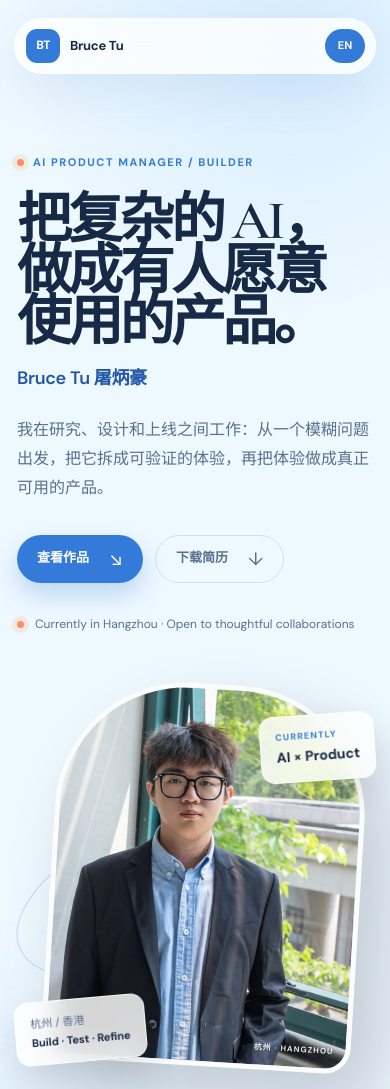
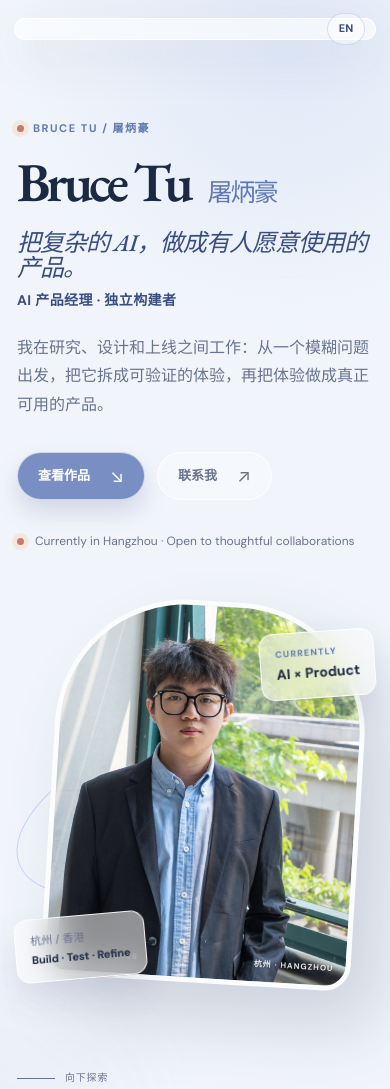
Before and after one commit to Bruce-778/Bruce-778.github.io, a website built with Vite: page index.html in a window 390 px wide. Shown: the top 1089 px of the page. Built offline with nearby package versions, Linux system fonts and the light colour scheme.

Commit message:
Refine editorial intro and project previews

```diff
--- a/src/main.js
+++ b/src/main.js
@@ -5,19 +5,22 @@ const content = {
     nav: [
       ['intro', '首页'],
       ['about', '关于'],
+      ['path', 'AI 路径'],
       ['work', '作品'],
       ['journey', '轨迹'],
       ['contact', '联系'],
     ],
     brandRole: 'AI 产品经理 · 独立构建者',
     hero: {
-      eyebrow: 'AI PRODUCT MANAGER / BUILDER',
-      title: '把复杂的 AI，做成有人愿意使用的产品。',
-      subtitle: 'Bruce Tu 屠炳豪',
+      eyebrow: 'BRUCE TU / 屠炳豪',
+      title: 'Bruce Tu',
+      nameCn: '屠炳豪',
+      motto: '把复杂的 AI，做成有人愿意使用的产品。',
+      subtitle: 'AI 产品经理 · 独立构建者',
       body: '我在研究、设计和上线之间工作：从一个模糊问题出发，把它拆成可验证的体验，再把体验做成真正可用的产品。',
       note: 'Currently in Hangzhou · Open to thoughtful collaborations',
       primary: '查看作品',
-      secondary: '下载简历',
+      secondary: '联系我',
       portraitAlt: '屠炳豪的肖像照片',
       floating: ['AI × Product', '杭州 / 香港', 'Build · Test · Refine'],
     },
@@ -34,8 +37,18 @@ const content = {
       ],
       chips: ['AI 产品设计', '用户研究', '全栈原型', '学习科学', '增长与转化'],
     },
+    path: {
+      kicker: '02 / AI PRODUCT PATH',
+      title: '从真实问题出发，走到可用的产品。',
+      body: '我把 AI 产品看作一条完整路径：理解用户的处境，找到最值得解决的问题，设计清晰的交互，再用快速迭代把想法交付到真实世界。',
+      focusLabel: 'AI 产品路径',
+      focus: '用户问题 → 产品策略 → 体验设计 → 0→1 交付 → 数据迭代',
+      intentLabel: '求职意向 / Career focus',
+      intent: '产品经理 · Product Manager',
+      intentBody: '希望继续在 AI 产品方向工作，把研究、设计与工程协作起来，做出真正有人愿意使用的产品。',
+    },
     work: {
-      kicker: '02 / SELECTED WORK',
+      kicker: '03 / SELECTED WORK',
       title: '把想法推到真实世界里。',
       intro: '两个已经上线的产品，记录我如何从需求、交互一路做到上线和迭代。',
       visit: '访问项目 ↗',
@@ -74,7 +87,7 @@ const content = {
       ],
     },
     journey: {
-      kicker: '03 / JOURNEY',
+      kicker: '04 / JOURNEY',
       title: '沿着问题走，也沿着人走。',
       intro: '每一段经历都让我更接近同一个问题：如何让技术更有用，也更像人在使用。',
       items: [
@@ -87,7 +100,7 @@ const content = {
       credentials: 'GCCCE 2025 · ICIC 2026 · EMNLP 2025 · 优秀本科毕业论文 · 4 项软件著作权',
     },
     contact: {
-      kicker: '04 / CONTACT',
+      kicker: '05 / CONTACT',
       title: '如果你也在把一个好想法变成现实，欢迎来聊。',
       body: '我对 AI 产品、教育科技、旅行体验和真实用户反馈保持长期兴趣。',
       cta: '发一封邮件',
@@ -105,19 +118,22 @@ const content = {
     nav: [
       ['intro', 'Intro'],
       ['about', 'About'],
+      ['path', 'AI Path'],
       ['work', 'Work'],
       ['journey', 'Journey'],
       ['contact', 'Contact'],
     ],
     brandRole: 'AI Product Manager · Builder',
     hero: {
-      eyebrow: 'AI PRODUCT MANAGER / BUILDER',
-      title: 'I turn complex AI into products people want to use.',
-      subtitle: 'Bruce Tu · 屠炳豪',
+      eyebrow: 'BRUCE TU / 2026',
+      title: 'Bruce Tu',
+      nameCn: '屠炳豪',
+      motto: 'I turn complex AI into products people want to use.',
+      subtitle: 'AI Product Manager · Independent Builder',
       body: 'I work between research, design, and launch: starting with an ambiguous problem, shaping it into a testable experience, then building the experience into something real.',
       note: 'Currently in Hangzhou · Open to thoughtful collaborations',
       primary: 'See selected work',
-      secondary: 'Download CV',
+      secondary: 'Let’s talk',
       portraitAlt: 'Portrait of Bruce Tu',
       floating: ['AI × Product', 'Hangzhou / Hong Kong', 'Build · Test · Refine'],
     },
@@ -134,8 +150,18 @@ const content = {
       ],
       chips: ['AI product design', 'User research', 'Full-stack prototyping', 'Learning sciences', 'Growth & conversion'],
     },
+    path: {
+      kicker: '02 / AI PRODUCT PATH',
+      title: 'Starting with a real problem, ending with a product people can use.',
+      body: 'I see AI product work as a complete path: understand a person’s context, find the problem worth solving, shape a clear interaction, then ship and learn from real use.',
+      focusLabel: 'AI product path',
+      focus: 'User problem → Product strategy → Experience design → 0→1 delivery → Data iteration',
+      intentLabel: 'Career focus / 求职意向',
+      intent: 'Product Manager · 产品经理',
+      intentBody: 'I want to keep working on AI products, connecting research, design, and engineering to make things people genuinely choose to use.',
+    },
     work: {
-      kicker: '02 / SELECTED WORK',
+      kicker: '03 / SELECTED WORK',
       title: 'Taking ideas into the real world.',
       intro: 'Two live products that show how I move from needs and interaction design to launch and iteration.',
       visit: 'Visit project ↗',
@@ -174,7 +200,7 @@ const content = {
       ],
     },
     journey: {
-      kicker: '03 / JOURNEY',
+      kicker: '04 / JOURNEY',
       title: 'Following the problem, and the people around it.',
       intro: 'Every chapter brings me closer to the same question: how can technology become more useful, and more human in use?',
       items: [
@@ -187,7 +213,7 @@ const content = {
       credentials: 'GCCCE 2025 · ICIC 2026 · EMNLP 2025 · Outstanding Undergraduate Thesis · 4 software copyrights',
     },
     contact: {
-      kicker: '04 / CONTACT',
+      kicker: '05 / CONTACT',
       title: 'If you are turning a good idea into something real, let’s talk.',
       body: 'I stay curious about AI products, education technology, travel experiences, and the honest signal that comes from real users.',
       cta: 'Send an email',
@@ -216,10 +242,6 @@ function render() {
       <div class="ambient ambient-one"></div>
       <div class="ambient ambient-two"></div>
       <header class="site-header">
-        <a class="brand" href="#intro" aria-label="Bruce Tu home">
-          <span class="brand-mark">BT</span>
-          <span class="brand-text"><strong>Bruce Tu</strong><small>${copy.brandRole}</small></span>
-        </a>
         <nav class="site-nav" aria-label="Primary navigation">
           ${copy.nav.map(([id, label]) => `<a href="#${id}">${label}</a>`).join('')}
         </nav>
@@ -230,12 +252,13 @@ function render() {
         <section class="hero section-pad" id="intro">
           <div class="hero-copy">
             <div class="eyebrow"><span class="eyebrow-dot"></span>${copy.hero.eyebrow}</div>
-            <h1>${copy.hero.title}</h1>
+            <h1>${copy.hero.title}<small>${copy.hero.nameCn}</small></h1>
+            <p class="hero-motto">${copy.hero.motto}</p>
             <p class="hero-subtitle">${copy.hero.subtitle}</p>
             <p class="hero-body">${copy.hero.body}</p>
             <div class="hero-actions">
               <a class="button button-primary" href="#work">${copy.hero.primary}<span>↘</span></a>
-              <a class="button button-quiet" href="/assets/bruce-tu-resume.pdf" download>${copy.hero.secondary}<span>↓</span></a>
+              <a class="button button-quiet" href="#contact">${copy.hero.secondary}<span>↗</span></a>
             </div>
             <div class="hero-note"><span class="status-dot"></span>${copy.hero.note}</div>
           </div>
@@ -260,6 +283,14 @@ function render() {
           </div>
         </section>
 
+        <section class="section-pad path-section" id="path">
+          <div class="section-heading"><span class="section-kicker">${copy.path.kicker}</span><h2>${copy.path.title}</h2><p>${copy.path.body}</p></div>
+          <div class="path-grid">
+            <div class="path-card path-flow"><span class="path-label">${copy.path.focusLabel}</span><p>${copy.path.focus}</p><div class="path-line"><i></i><i></i><i></i><i></i></div></div>
+            <div class="path-card path-intent"><span class="path-label">${copy.path.intentLabel}</span><h3>${copy.path.intent}</h3><p>${copy.path.intentBody}</p></div>
+          </div>
+        </section>
+
         <section class="work-section" id="work">
           <div class="section-pad work-inner">
             <div class="section-heading light"><span class="section-kicker">${copy.work.kicker}</span><h2>${copy.work.title}</h2><p>${copy.work.intro}</p></div>
@@ -267,14 +298,16 @@ function render() {
               ${copy.work.cards.map(card => `
                 <article class="project-card ${card.id}">
                   <div class="project-image-wrap">
-                    <img src="${card.image}" alt="${card.alt}" loading="lazy" />
-                    <div class="image-overlay"><span>${card.label}</span><span>↗</span></div>
+                    <a class="project-image-link" href="${card.url}" target="_blank" rel="noreferrer" aria-label="${copy.work.visit}: ${card.title}">
+                      <img src="${card.image}" alt="${card.alt}" loading="lazy" />
+                      <div class="image-overlay"><span>${card.label}</span><span>↗</span></div>
+                    </a>
                     ${card.logo ? `<img class="project-logo" src="/assets/xiooh-logo.png" alt="XioohTravel logo" />` : ''}
                   </div>
                   <div class="project-body">
                     <div class="project-title-row"><div><h3>${card.title}</h3><span>${card.titleEn}</span></div><a href="${card.url}" target="_blank" rel="noreferrer" aria-label="${copy.work.visit}: ${card.title}">↗</a></div>
                     <p>${card.body}</p>
-                    <div class="project-meta"><span>${card.metric}</span><span>${copy.work.visit}</span></div>
+                    <div class="project-meta"><span>${card.metric}</span><a href="${card.url}" target="_blank" rel="noreferrer">${copy.work.visit}</a></div>
                     <div class="project-tags">${card.tags.map(tag => `<span>${tag}</span>`).join('')}</div>
                   </div>
                 </article>`).join('')}
--- a/src/style.css
+++ b/src/style.css
@@ -1,22 +1,22 @@
-@import url('https://fonts.googleapis.com/css2?family=Cormorant+Garamond:wght@500;600;700&family=DM+Sans:wght@400;500;600;700&family=Noto+Sans+SC:wght@400;500;600;700&family=Noto+Serif+SC:wght@400;500;600;700&display=swap');
+@import url('https://fonts.googleapis.com/css2?family=DM+Sans:wght@400;500;600;700&family=EB+Garamond:ital,wght@0,500;0,600;0,700;1,500;1,600&family=Noto+Sans+SC:wght@400;500;600;700&family=Noto+Serif+SC:wght@400;500;600;700&display=swap');
 
 :root {
-  --ink: #162945;
-  --ink-soft: #58708d;
-  --paper: #eef8ff;
-  --paper-deep: #e3f2ff;
-  --line: rgba(62, 117, 174, .18);
-  --blue: #347bd9;
-  --blue-deep: #2257a6;
-  --blue-pale: #d9edff;
-  --orange: #ff8d69;
+  --ink: #1d2843;
+  --ink-soft: #68738e;
+  --paper: #f1f5fb;
+  --paper-deep: #e7eef8;
+  --line: rgba(56, 73, 112, .16);
+  --blue: #5f78b6;
+  --blue-deep: #3a4d80;
+  --blue-pale: #dce8f7;
+  --orange: #c87a68;
   --white: #fff;
-  --dark: #254c83;
-  --dark-soft: #3267a9;
+  --dark: #3e527f;
+  --dark-soft: #647aa9;
   --radius-lg: 30px;
   --radius-md: 18px;
   --max: 1200px;
-  --serif: 'Cormorant Garamond', 'Noto Serif SC', 'Songti SC', serif;
+  --serif: 'EB Garamond', 'Noto Serif SC', 'Songti SC', serif;
   --sans: 'DM Sans', 'Noto Sans SC', -apple-system, BlinkMacSystemFont, 'Segoe UI', sans-serif;
 }
 
@@ -29,44 +29,46 @@ button { font: inherit; }
 img { display: block; max-width: 100%; }
 .site-shell { overflow: hidden; position: relative; }
 .ambient { position: absolute; border-radius: 999px; pointer-events: none; filter: blur(3px); opacity: .65; }
-.ambient-one { width: 580px; height: 580px; top: -240px; right: -190px; background: radial-gradient(circle, rgba(190, 226, 255, .72), transparent 68%); }
-.ambient-two { width: 500px; height: 500px; top: 900px; left: -280px; background: radial-gradient(circle, rgba(111, 178, 238, .18), transparent 68%); }
+.ambient-one { width: 580px; height: 580px; top: -240px; right: -190px; background: radial-gradient(circle, rgba(209, 222, 245, .78), transparent 68%); }
+.ambient-two { width: 500px; height: 500px; top: 900px; left: -280px; background: radial-gradient(circle, rgba(164, 184, 218, .19), transparent 68%); }
 .section-pad { width: min(calc(100% - 48px), var(--max)); margin: 0 auto; }
-.site-header { position: sticky; top: 18px; z-index: 20; display: flex; align-items: center; justify-content: space-between; gap: 28px; width: min(calc(100% - 48px), 1100px); margin: 18px auto 0; padding: 10px 10px 10px 16px; border: 1px solid rgba(255,255,255,.94); border-radius: 999px; background: rgba(255,255,255,.76); box-shadow: 0 16px 50px rgba(62, 117, 174, .12); backdrop-filter: blur(18px); }
+.site-header { position: sticky; top: 18px; z-index: 20; display: flex; align-items: center; justify-content: center; gap: 28px; width: min(calc(100% - 48px), 920px); margin: 18px auto 0; padding: 10px 56px 10px 22px; border: 1px solid rgba(255,255,255,.95); border-radius: 999px; background: rgba(255,255,255,.58); box-shadow: 0 16px 50px rgba(62, 73, 112, .1); backdrop-filter: blur(22px); }
 .brand { display: inline-flex; align-items: center; gap: 10px; min-width: 200px; }
 .brand-mark { display: grid; place-items: center; width: 34px; height: 34px; border-radius: 11px; background: var(--blue); color: #fff; font-size: 12px; font-weight: 700; letter-spacing: -.05em; }
 .brand-text { display: grid; gap: 0; line-height: 1.12; }
 .brand-text strong { font-size: 14px; letter-spacing: -.02em; }
 .brand-text small { color: var(--ink-soft); font-size: 10px; margin-top: 4px; }
-.site-nav { display: flex; align-items: center; justify-content: center; gap: 26px; font-size: 12px; color: var(--ink-soft); }
+.site-nav { display: flex; align-items: center; justify-content: center; gap: 30px; font-size: 12px; color: var(--ink-soft); }
 .site-nav a { transition: color .2s ease; }
 .site-nav a:hover { color: var(--blue); }
-.lang-toggle { display: grid; place-items: center; min-width: 40px; height: 34px; border: 0; border-radius: 999px; background: var(--blue); color: #fff; font-size: 11px; font-weight: 700; cursor: pointer; transition: transform .2s ease, background .2s ease; }
-.lang-toggle:hover { transform: translateY(-2px); background: var(--blue-deep); }
-.hero { min-height: min(760px, calc(100vh - 18px)); display: grid; grid-template-columns: 1.03fr .97fr; align-items: center; gap: 80px; padding-top: 82px; padding-bottom: 90px; position: relative; }
+.lang-toggle { position: absolute; right: 10px; display: grid; place-items: center; min-width: 38px; height: 32px; border: 1px solid rgba(95,120,182,.22); border-radius: 999px; background: rgba(255,255,255,.45); color: var(--blue-deep); font-size: 11px; font-weight: 700; cursor: pointer; transition: transform .2s ease, background .2s ease; }
+.lang-toggle:hover { transform: translateY(-2px); background: rgba(255,255,255,.88); }
+.hero { min-height: min(760px, calc(100vh - 18px)); display: grid; grid-template-columns: 1.03fr .97fr; align-items: center; gap: 80px; padding-top: 88px; padding-bottom: 90px; position: relative; }
 .hero-copy { position: relative; z-index: 1; max-width: 620px; }
 .eyebrow, .section-kicker { display: flex; align-items: center; gap: 9px; color: var(--blue); font-size: 11px; font-weight: 700; letter-spacing: .14em; }
 .eyebrow-dot, .status-dot { width: 7px; height: 7px; border-radius: 50%; background: var(--orange); box-shadow: 0 0 0 5px rgba(255,157,63,.15); }
-.hero h1 { max-width: 660px; margin: 24px 0 14px; color: var(--ink); font-family: var(--serif); font-size: clamp(54px, 6.4vw, 88px); font-weight: 600; letter-spacing: -.06em; line-height: .94; }
-.hero-subtitle { margin: 0; color: var(--blue-deep); font-size: 18px; font-weight: 600; letter-spacing: -.02em; }
-.hero-body { max-width: 510px; margin: 24px 0 0; color: var(--ink-soft); font-size: 17px; line-height: 1.8; }
+.hero h1 { display: flex; align-items: baseline; flex-wrap: wrap; gap: 18px; max-width: 700px; margin: 22px 0 0; color: var(--ink); font-family: var(--serif); font-size: clamp(74px, 9vw, 132px); font-weight: 600; letter-spacing: -.075em; line-height: .8; }
+.hero h1 small { color: var(--blue); font-family: 'Noto Serif SC', 'Songti SC', serif; font-size: clamp(25px, 3vw, 43px); font-weight: 500; letter-spacing: -.08em; }
+.hero-motto { max-width: 620px; margin: 28px 0 8px; color: var(--blue-deep); font-family: var(--serif); font-size: clamp(24px, 3vw, 40px); font-style: italic; font-weight: 500; letter-spacing: -.04em; line-height: 1.04; }
+.hero-subtitle { margin: 0; color: var(--blue-deep); font-size: 14px; font-weight: 700; letter-spacing: .03em; }
+.hero-body { max-width: 510px; margin: 22px 0 0; color: var(--ink-soft); font-size: 16px; line-height: 1.8; }
 .hero-actions { display: flex; align-items: center; flex-wrap: wrap; gap: 12px; margin-top: 32px; }
 .button { display: inline-flex; align-items: center; justify-content: center; gap: 20px; min-height: 48px; padding: 0 20px; border-radius: 999px; font-size: 13px; font-weight: 700; transition: transform .2s ease, box-shadow .2s ease, background .2s ease; }
 .button span { font-size: 18px; font-weight: 400; line-height: 1; }
-.button-primary { background: var(--blue); color: #fff; box-shadow: 0 12px 24px rgba(52,123,217,.26); }
-.button-primary:hover { transform: translateY(-3px); background: var(--blue-deep); box-shadow: 0 16px 30px rgba(52,123,217,.32); }
-.button-quiet { color: var(--ink-soft); border: 1px solid var(--line); }
-.button-quiet:hover { color: var(--ink); border-color: var(--ink); transform: translateY(-3px); }
+.button-primary { border: 1px solid rgba(255,255,255,.62); background: rgba(95,120,182,.82); color: #fff; box-shadow: 0 12px 24px rgba(64, 78, 125, .18); backdrop-filter: blur(12px); }
+.button-primary:hover { transform: translateY(-3px); background: rgba(58,77,128,.88); box-shadow: 0 16px 30px rgba(64, 78, 125, .25); }
+.button-quiet { color: var(--ink-soft); border: 1px solid rgba(255,255,255,.86); background: rgba(255,255,255,.32); backdrop-filter: blur(12px); }
+.button-quiet:hover { color: var(--ink); border-color: rgba(95,120,182,.38); background: rgba(255,255,255,.62); transform: translateY(-3px); }
 .hero-note { display: flex; align-items: center; gap: 11px; margin-top: 32px; color: var(--ink-soft); font-size: 12px; }
 .portrait-wrap { position: relative; width: min(100%, 450px); justify-self: end; min-height: 560px; }
-.portrait-card { position: absolute; inset: 30px 22px 30px 64px; overflow: hidden; border: 7px solid rgba(255,255,255,.9); border-radius: 170px 170px 34px 34px; background: #dce4ee; box-shadow: 28px 35px 70px rgba(13,20,36,.2); transform: rotate(3.5deg); }
+.portrait-card { position: absolute; inset: 30px 22px 30px 64px; overflow: hidden; border: 7px solid rgba(255,255,255,.9); border-radius: 170px 170px 34px 34px; background: #dce4ee; box-shadow: 28px 35px 70px rgba(40, 51, 85, .18); transform: rotate(3.5deg); }
 .portrait-card::after { content: ''; position: absolute; inset: 0; background: linear-gradient(140deg, rgba(255,255,255,.17), transparent 30%, transparent 70%, rgba(13,20,36,.15)); pointer-events: none; }
 .portrait-card img { width: 100%; height: 100%; object-fit: cover; object-position: center 21%; }
 .portrait-caption { position: absolute; z-index: 1; bottom: 16px; left: 18px; right: 18px; display: flex; justify-content: space-between; color: rgba(255,255,255,.88); font-size: 9px; font-weight: 700; letter-spacing: .12em; text-shadow: 0 1px 6px rgba(0,0,0,.3); }
 .portrait-orbit { position: absolute; border: 1px solid rgba(49,94,251,.22); border-radius: 50%; transform: rotate(-22deg); }
 .orbit-one { width: 440px; height: 180px; top: 210px; left: -4px; }
 .orbit-two { width: 370px; height: 150px; top: 270px; left: 40px; border-color: rgba(255,157,63,.3); transform: rotate(30deg); }
-.floating-card { position: absolute; z-index: 3; display: grid; gap: 2px; padding: 13px 15px; border: 1px solid rgba(255,255,255,.75); border-radius: 14px; background: rgba(255,255,255,.82); box-shadow: 0 16px 34px rgba(17,26,42,.11); backdrop-filter: blur(12px); font-size: 11px; }
+.floating-card { position: absolute; z-index: 3; display: grid; gap: 2px; padding: 13px 15px; border: 1px solid rgba(255,255,255,.88); border-radius: 14px; background: rgba(255,255,255,.52); box-shadow: 0 16px 34px rgba(65, 75, 112, .12); backdrop-filter: blur(16px); font-size: 11px; }
 .floating-card strong { font-size: 14px; }
 .card-label { color: var(--blue); font-size: 9px; font-weight: 700; letter-spacing: .13em; }
 .floating-top { top: 82px; right: -12px; transform: rotate(-4deg); }
@@ -87,6 +89,18 @@ img { display: block; max-width: 100%; }
 .metric { min-height: 150px; display: grid; align-content: center; gap: 5px; padding: 22px; border-right: 1px solid var(--line); border-bottom: 1px solid var(--line); background: rgba(255,255,255,.45); }
 .metric strong { color: var(--blue-deep); font-size: 34px; font-weight: 600; letter-spacing: -.06em; }
 .metric span { color: var(--ink-soft); font-size: 11px; line-height: 1.45; }
+.path-section { padding-top: 118px; padding-bottom: 128px; }
+.path-grid { display: grid; grid-template-columns: 1.1fr .9fr; gap: 20px; margin-top: 54px; }
+.path-card { min-height: 190px; padding: 28px 30px; border: 1px solid rgba(255,255,255,.92); border-radius: 22px; background: rgba(255,255,255,.47); box-shadow: 0 16px 42px rgba(75, 92, 135, .08); backdrop-filter: blur(16px); }
+.path-label { color: var(--blue-deep); font-size: 10px; font-weight: 700; letter-spacing: .14em; text-transform: uppercase; }
+.path-card p { margin: 22px 0 0; color: var(--ink-soft); font-size: 15px; line-height: 1.75; }
+.path-flow > p { max-width: 520px; color: var(--ink); font-family: var(--serif); font-size: 26px; font-weight: 500; letter-spacing: -.03em; line-height: 1.2; }
+.path-line { display: flex; align-items: center; gap: 0; margin-top: 29px; }
+.path-line i { display: block; width: 8px; height: 8px; border: 2px solid var(--blue); border-radius: 50%; background: var(--paper); }
+.path-line i:not(:last-child) { width: 62px; height: 1px; border: 0; border-radius: 0; background: rgba(95,120,182,.4); }
+.path-intent { background: linear-gradient(130deg, rgba(220,232,247,.72), rgba(255,255,255,.42)); }
+.path-intent h3 { margin: 21px 0 0; color: var(--ink); font-family: var(--serif); font-size: 31px; font-weight: 600; letter-spacing: -.04em; }
+.path-intent p { margin-top: 12px; font-size: 14px; }
 .work-section { position: relative; color: var(--ink); background: linear-gradient(180deg, #dcedff 0%, #e9f5ff 100%); }
 .work-section::before { content: ''; position: absolute; inset: 0; opacity: .55; background-image: linear-gradient(rgba(65, 130, 190, .08) 1px, transparent 1px), linear-gradient(90deg, rgba(65, 130, 190, .08) 1px, transparent 1px); background-size: 64px 64px; pointer-events: none; }
 .work-inner { position: relative; padding-top: 140px; padding-bottom: 138px; }
@@ -97,8 +111,9 @@ img { display: block; max-width: 100%; }
 .project-card { overflow: hidden; border: 1px solid rgba(70, 129, 190, .2); border-radius: var(--radius-lg); background: rgba(255,255,255,.72); box-shadow: 0 18px 45px rgba(54, 112, 169, .12); transition: transform .3s ease, border-color .3s ease, background .3s ease; }
 .project-card:hover { transform: translateY(-6px); border-color: rgba(52,123,217,.48); background: rgba(255,255,255,.94); }
 .project-image-wrap { position: relative; aspect-ratio: 16 / 10; overflow: hidden; background: #dbe4ef; }
-.project-image-wrap > img:first-child { width: 100%; height: 100%; object-fit: cover; transition: transform .5s ease; }
-.project-card:hover .project-image-wrap > img:first-child { transform: scale(1.035); }
+.project-image-link { display: block; width: 100%; height: 100%; }
+.project-image-link > img { width: 100%; height: 100%; object-fit: cover; transition: transform .5s ease; }
+.project-card:hover .project-image-link > img { transform: scale(1.035); }
 .image-overlay { position: absolute; inset: 0; display: flex; justify-content: space-between; align-items: flex-start; padding: 18px; color: #fff; font-size: 10px; font-weight: 700; letter-spacing: .13em; text-shadow: 0 1px 5px rgba(0,0,0,.4); background: linear-gradient(180deg, rgba(22,41,69,.45), transparent 40%); }
 .project-logo { position: absolute; right: 18px; bottom: 14px; width: 130px; height: auto; filter: drop-shadow(0 4px 10px rgba(255,255,255,.18)); }
 .project-body { padding: 25px 26px 27px; }
@@ -109,13 +124,14 @@ img { display: block; max-width: 100%; }
 .project-title-row a:hover { background: var(--blue); color: #fff; }
 .project-body p { min-height: 88px; margin: 17px 0 18px; color: var(--ink-soft); font-size: 14px; line-height: 1.75; }
 .project-meta { display: flex; justify-content: space-between; gap: 16px; padding: 13px 0; border-top: 1px solid var(--line); border-bottom: 1px solid var(--line); color: var(--blue-deep); font-size: 11px; }
-.project-meta span:last-child { color: var(--ink-soft); }
+.project-meta a { color: var(--ink-soft); transition: color .2s ease; }
+.project-meta a:hover { color: var(--blue-deep); }
 .project-tags { display: flex; flex-wrap: wrap; gap: 7px; margin-top: 18px; }
 .project-tags span { border-color: var(--line); color: var(--ink-soft); }
 .lab-grid { display: grid; grid-template-columns: 1.1fr 1fr 1fr; gap: 28px; margin-top: 72px; padding-top: 26px; border-top: 1px solid rgba(52,123,217,.2); }
 .lab-label { color: var(--blue-deep); font-size: 10px; font-weight: 700; letter-spacing: .14em; }
 .lab-item { display: flex; gap: 13px; }
-.lab-index { color: rgba(255,255,255,.35); font-size: 11px; }
+.lab-index { color: rgba(62, 77, 128, .45); font-size: 11px; }
 .lab-item h3 { margin: 0; color: var(--ink); font-size: 15px; font-weight: 600; }
 .lab-item p { margin: 7px 0 0; color: var(--ink-soft); font-size: 12px; line-height: 1.65; }
 .journey-section { padding-top: 145px; padding-bottom: 145px; }
@@ -170,11 +186,13 @@ img { display: block; max-width: 100%; }
   .orbit-two { width: 280px; height: 118px; top: 195px; left: 23px; }
   .floating-top { top: 48px; right: -2px; }
   .floating-bottom { bottom: 34px; left: -2px; }
-  .about-section, .journey-section { padding-top: 90px; padding-bottom: 90px; }
+  .about-section, .path-section, .journey-section { padding-top: 90px; padding-bottom: 90px; }
   .work-inner { padding-top: 90px; padding-bottom: 90px; }
   .section-heading h2 { font-size: 41px; }
   .project-grid { grid-template-columns: 1fr; margin-top: 46px; }
   .project-body p { min-height: auto; }
+  .path-grid { grid-template-columns: 1fr; margin-top: 42px; }
+  .path-flow > p { font-size: 23px; }
   .lab-grid { grid-template-columns: 1fr; gap: 20px; margin-top: 52px; }
   .lab-label { margin-bottom: 4px; }
   .timeline { margin-top: 46px; }
```
Also changed, not shown: public/assets/xioohplanner.png, 1 other file.
